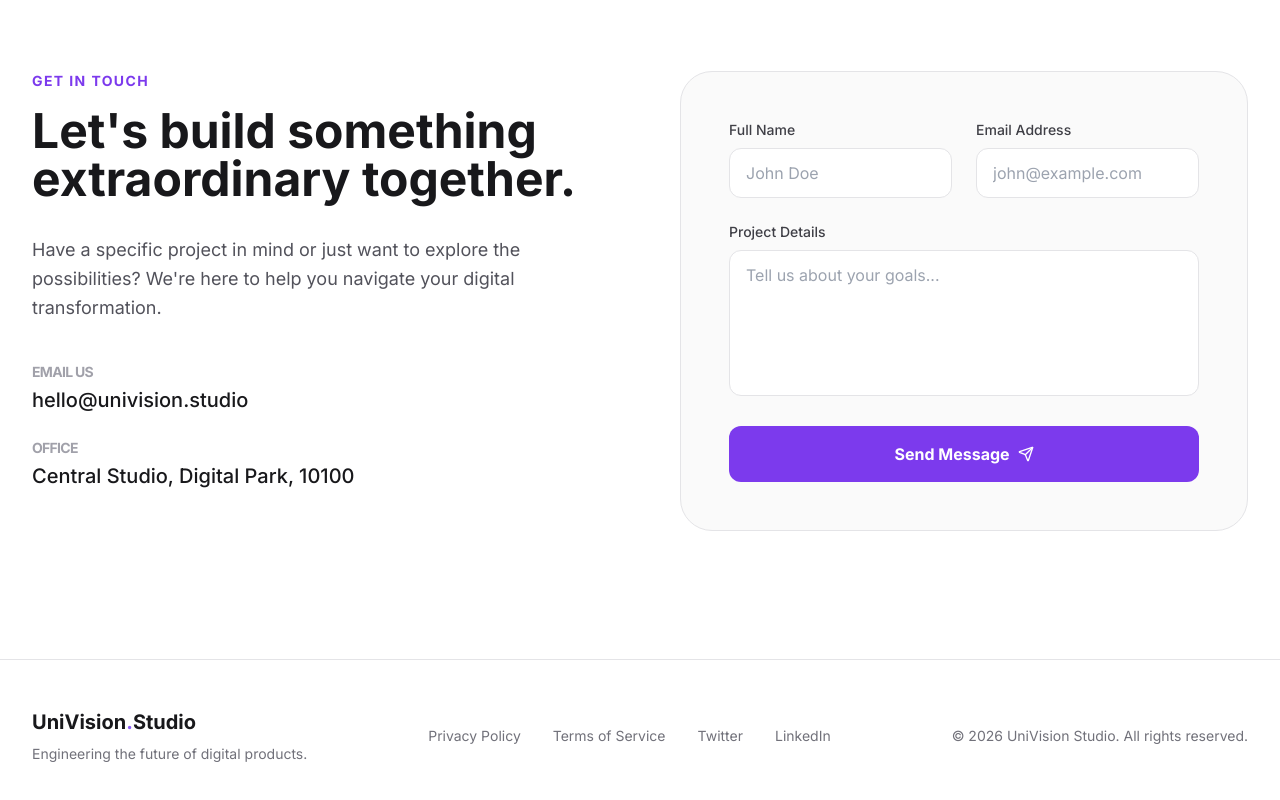
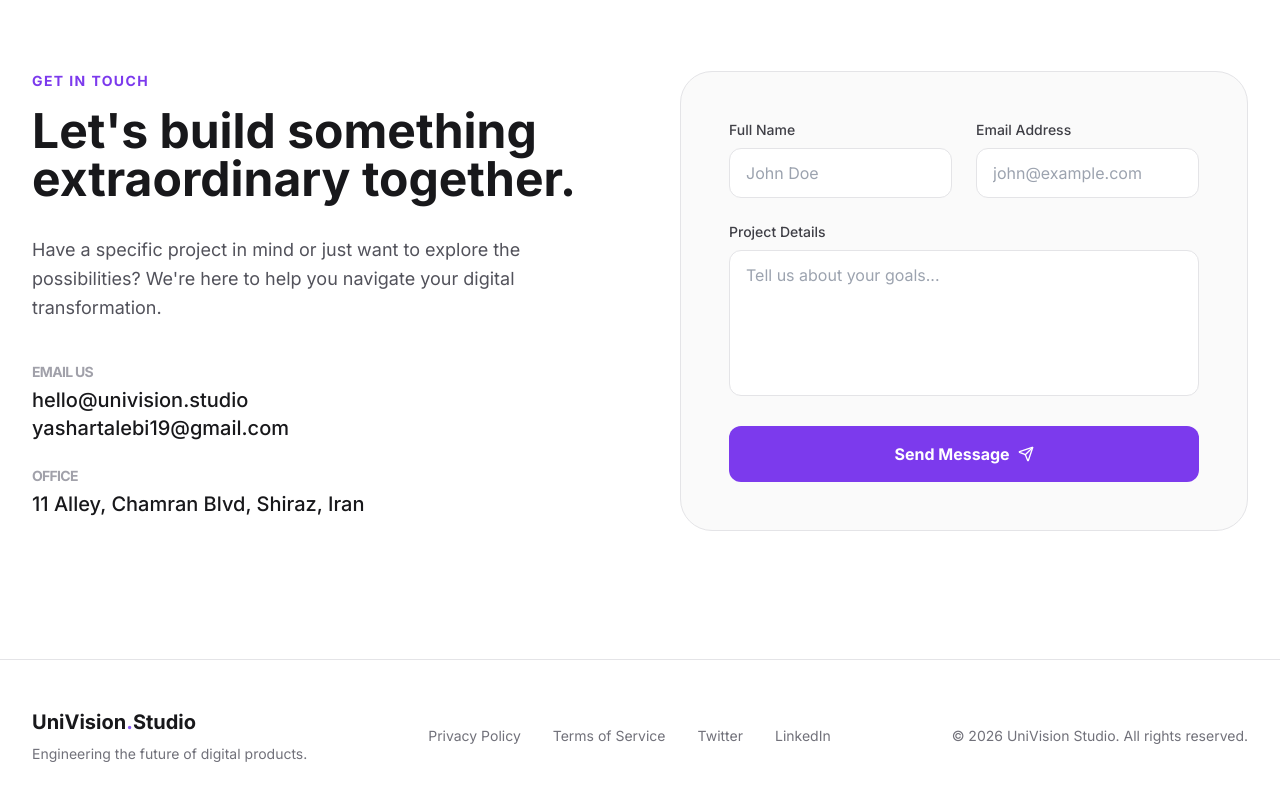
Before and after one commit to yashar1919/Uni_Vision_Studio, a React (Vite) app: page / in a window 1280 px wide. Shown: the part 3758-4558 px from the top of the page. Built offline with nearby package versions, Linux system fonts and the light colour scheme.

Commit message:
add new email and correct office address

```diff
--- a/sections/Contact.tsx
+++ b/sections/Contact.tsx
@@ -79,6 +79,8 @@ const Contact: React.FC = () => {
               </p>
               <p className="text-xl font-medium text-zinc-900 dark:text-white">
                 hello@univision.studio
+                <br />
+                yashartalebi19@gmail.com
               </p>
             </div>
             <div>
@@ -86,7 +88,7 @@ const Contact: React.FC = () => {
                 Office
               </p>
               <p className="text-xl font-medium text-zinc-900 dark:text-white">
-                Central Studio, Digital Park, 10100
+                11 Alley, Chamran Blvd, Shiraz, Iran
               </p>
             </div>
           </div>
```
